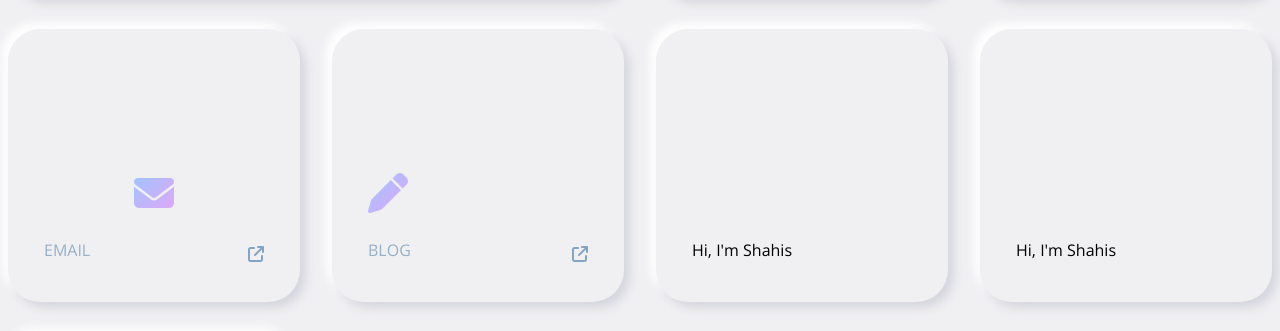
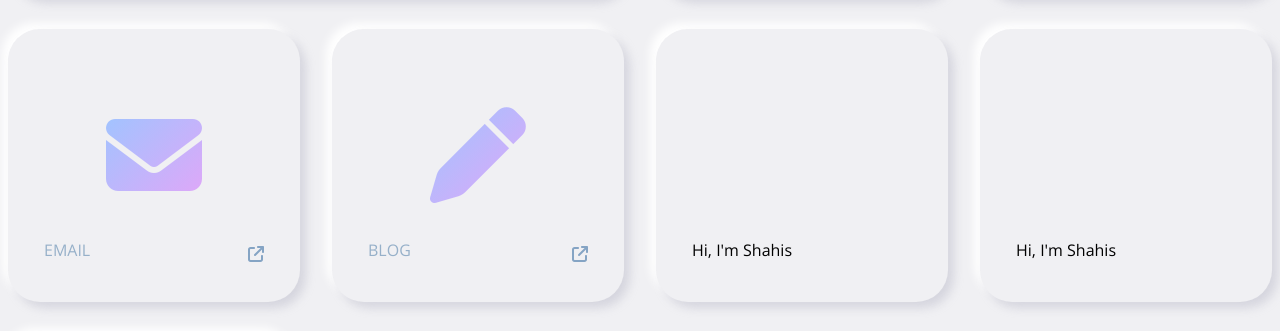
Before and after one commit to shahisiiii/minifolio, a plain HTML site: page index.html in a window 1280 px wide. Shown: the part 452-783 px from the top of the page. Drawn offline with nearby package versions, Linux system fonts and the light colour scheme.

Commit message:
day started

```diff
--- a/index.html
+++ b/index.html
@@ -56,7 +56,7 @@
             </div>
             <div class="grid-box box-4">
                 <a href=" " >
-                    <div class="mail-icon"><i class="fa-solid fa-envelope box-icon"></i></div>
+                    <div class="mail-icon"><i class="fa-solid fa-envelope box-icon size-mail"></i></div>
 
                     <div class="bottom-content">
                         <div>EMAIL</div>
@@ -66,7 +66,7 @@
             </div>
             <div class="grid-box box-5">
                 <a  href="">
-                    <div ><i class="fa-solid fa-pen box-icon"></i></div>
+                    <div class="blog-icon"><i class="fa-solid fa-pen box-icon size-blog"></i></div>
 
                     <div class="bottom-content">
                         <div>BLOG</div>
--- a/style.css
+++ b/style.css
@@ -438,9 +438,15 @@ nav{
 }
 
 
-.mail-icon{
+.mail-icon,.blog-icon{
     display: flex;
     flex-direction: column;
     justify-content: center;
     align-items: center;
+    margin-bottom: 25px;
 }
+
+.size-mail,.size-blog{
+    font-size: 6rem;
+
+}
```
